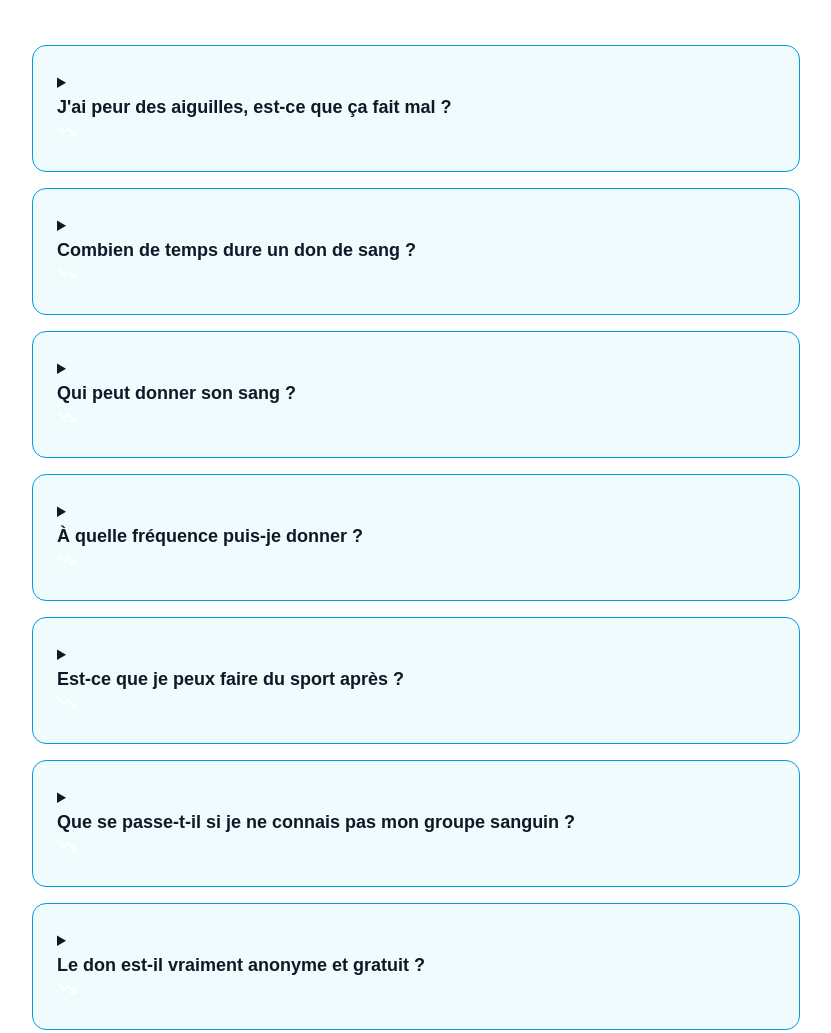
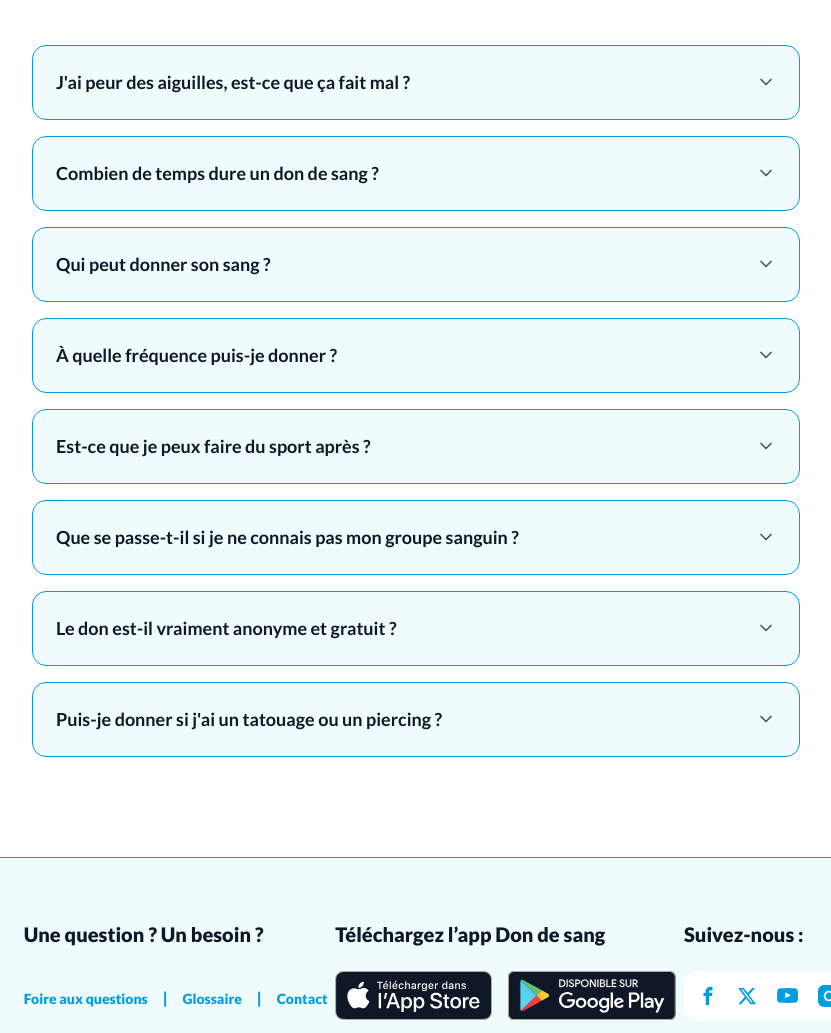
Before and after one commit to Kibishi47/efs-lp, a website built with Vite: page index.html in a window 1280 px wide. Shown: the part 5365-6398 px from the top of the page, without its empty margins (224-1055 px from the left). Built offline with nearby package versions, Linux system fonts and the light colour scheme.

Commit message:
feat: Redesign the FAQ section with accordion functionality and integrate a new `arrow-down.svg` icon.

```diff
--- a/index.html
+++ b/index.html
@@ -375,7 +375,7 @@
           <details class="faq-item" name="faq-accordion">
             <summary>
               <h3>J'ai peur des aiguilles, est-ce que ça fait mal ?</h3>
-              <img src="/icons/utils/arrow-go-down.svg" alt="arrow" width="20" class="faq-icon">
+              <img src="/icons/utils/arrow-down.svg" alt="arrow" width="20" class="faq-icon">
             </summary>
             <p>Lorem ipsum dolor sit amet, consectetur adipiscing elit. Aliquam nec libero in metus sollicitudin euismod
               non fermentum ex.</p>
@@ -384,7 +384,7 @@
           <details class="faq-item" name="faq-accordion">
             <summary>
               <h3>Combien de temps dure un don de sang ?</h3>
-              <img src="/icons/utils/arrow-go-down.svg" alt="arrow" width="20" class="faq-icon">
+              <img src="/icons/utils/arrow-down.svg" alt="arrow" width="20" class="faq-icon">
             </summary>
             <p>Lorem ipsum dolor sit amet, consectetur adipiscing elit. Aliquam nec libero in metus sollicitudin euismod
               non fermentum ex.</p>
@@ -393,7 +393,7 @@
           <details class="faq-item" name="faq-accordion">
             <summary>
               <h3>Qui peut donner son sang ?</h3>
-              <img src="/icons/utils/arrow-go-down.svg" alt="arrow" width="20" class="faq-icon">
+              <img src="/icons/utils/arrow-down.svg" alt="arrow" width="20" class="faq-icon">
             </summary>
             <p>Lorem ipsum dolor sit amet, consectetur adipiscing elit. Aliquam nec libero in metus sollicitudin euismod
               non fermentum ex.</p>
@@ -402,7 +402,7 @@
           <details class="faq-item" name="faq-accordion">
             <summary>
               <h3>À quelle fréquence puis-je donner ?</h3>
-              <img src="/icons/utils/arrow-go-down.svg" alt="arrow" width="20" class="faq-icon">
+              <img src="/icons/utils/arrow-down.svg" alt="arrow" width="20" class="faq-icon">
             </summary>
             <p>Lorem ipsum dolor sit amet, consectetur adipiscing elit. Aliquam nec libero in metus sollicitudin euismod
               non fermentum ex.</p>
@@ -411,7 +411,7 @@
           <details class="faq-item" name="faq-accordion">
             <summary>
               <h3>Est-ce que je peux faire du sport après ?</h3>
-              <img src="/icons/utils/arrow-go-down.svg" alt="arrow" width="20" class="faq-icon">
+              <img src="/icons/utils/arrow-down.svg" alt="arrow" width="20" class="faq-icon">
             </summary>
             <p>Lorem ipsum dolor sit amet, consectetur adipiscing elit. Aliquam nec libero in metus sollicitudin euismod
               non fermentum ex.</p>
@@ -420,7 +420,7 @@
           <details class="faq-item" name="faq-accordion">
             <summary>
               <h3>Que se passe-t-il si je ne connais pas mon groupe sanguin ?</h3>
-              <img src="/icons/utils/arrow-go-down.svg" alt="arrow" width="20" class="faq-icon">
+              <img src="/icons/utils/arrow-down.svg" alt="arrow" width="20" class="faq-icon">
             </summary>
             <p>Lorem ipsum dolor sit amet, consectetur adipiscing elit. Aliquam nec libero in metus sollicitudin euismod
               non fermentum ex.</p>
@@ -429,7 +429,7 @@
           <details class="faq-item" name="faq-accordion">
             <summary>
               <h3>Le don est-il vraiment anonyme et gratuit ?</h3>
-              <img src="/icons/utils/arrow-go-down.svg" alt="arrow" width="20" class="faq-icon">
+              <img src="/icons/utils/arrow-down.svg" alt="arrow" width="20" class="faq-icon">
             </summary>
             <p>Lorem ipsum dolor sit amet, consectetur adipiscing elit. Aliquam nec libero in metus sollicitudin euismod
               non fermentum ex.</p>
@@ -438,7 +438,7 @@
           <details class="faq-item" name="faq-accordion">
             <summary>
               <h3>Puis-je donner si j'ai un tatouage ou un piercing ?</h3>
-              <img src="/icons/utils/arrow-go-down.svg" alt="arrow" width="20" class="faq-icon">
+              <img src="/icons/utils/arrow-down.svg" alt="arrow" width="20" class="faq-icon">
             </summary>
             <p>Lorem ipsum dolor sit amet, consectetur adipiscing elit. Aliquam nec libero in metus sollicitudin euismod
               non fermentum ex.</p>
--- a/src/style.css
+++ b/src/style.css
@@ -638,25 +638,59 @@ h3 {
 
 /* FAQ Section */
 .faq-list {
+  display: flex;
+  flex-direction: column;
+  gap: 16px;
   max-width: 768px;
   margin: 0 auto;
 }
 
 .faq-item {
-  background: var(--bg-light-blue);
+  background: rgba(225, 247, 252, 0.5);
   border: 1px solid var(--primary-blue);
-  padding: 24px;
-  border-radius: var(--border-radius-md);
-  margin-bottom: 16px;
-  display: flex;
-  justify-content: space-between;
-  align-items: center;
-  cursor: pointer;
+  border-radius: 14px;
+  overflow: hidden;
 }
 
-.faq-item h3 {
+.faq-item summary {
+  display: flex;
+  align-items: center;
+  justify-content: space-between;
+  padding: 23px;
+  /* 23px from Figma */
+  cursor: pointer;
+  list-style: none;
+  /* Hide default arrow */
+}
+
+/* Hide default arrow for Safari/Webkit */
+.faq-item summary::-webkit-details-marker {
+  display: none;
+}
+
+.faq-item summary h3 {
+  font-family: 'Lato', sans-serif;
   font-size: 18px;
+  font-weight: 700;
+  color: var(--text-dark);
+  margin: 0;
   text-transform: none;
+}
+
+.faq-icon {
+  transition: transform 0.3s ease;
+}
+
+.faq-item[open] .faq-icon {
+  transform: rotate(180deg);
+}
+
+.faq-item p {
+  padding: 0 23px 23px;
+  color: var(--text-neutral);
+  line-height: 1.6;
+  font-size: 16px;
+  margin: 0;
 }
 
 /* Footer */
```
Also changed, not shown: public/icons/utils/arrow-down.svg (added).
